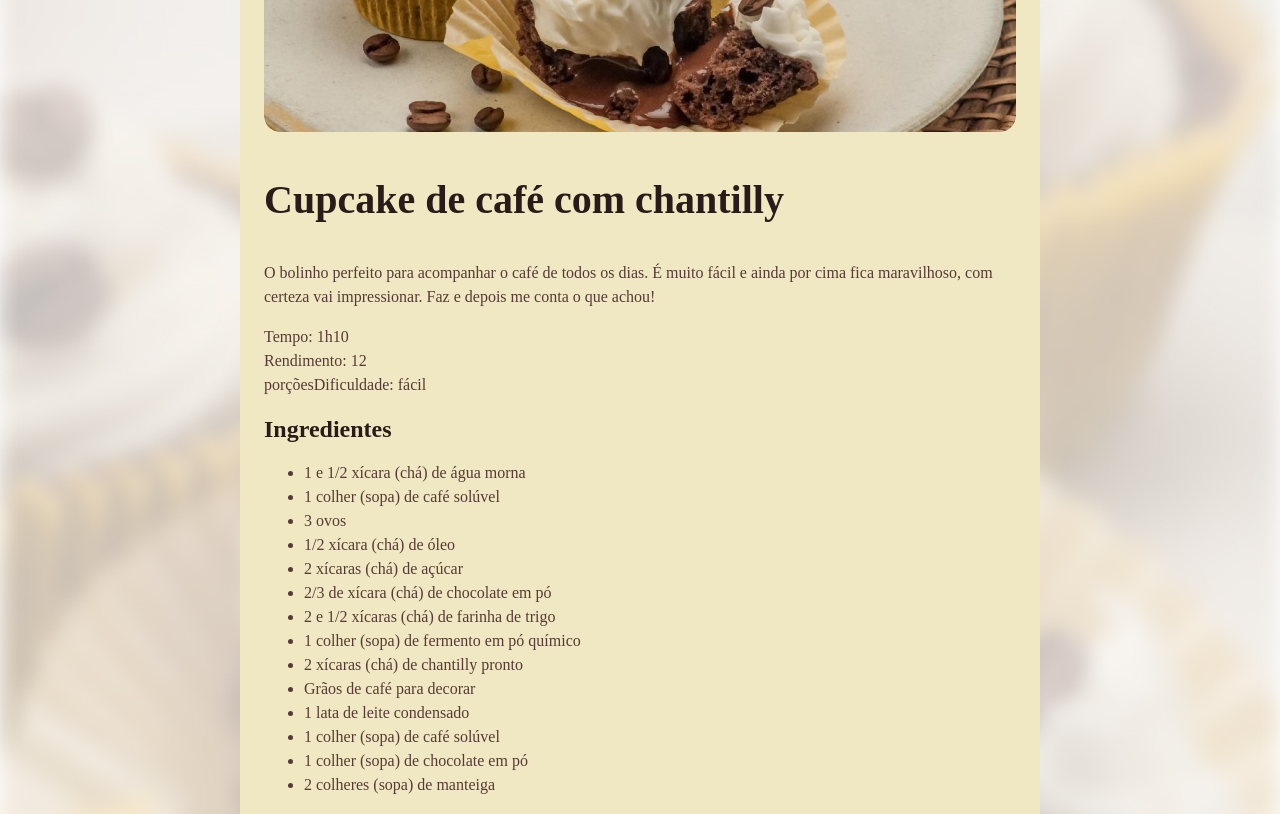
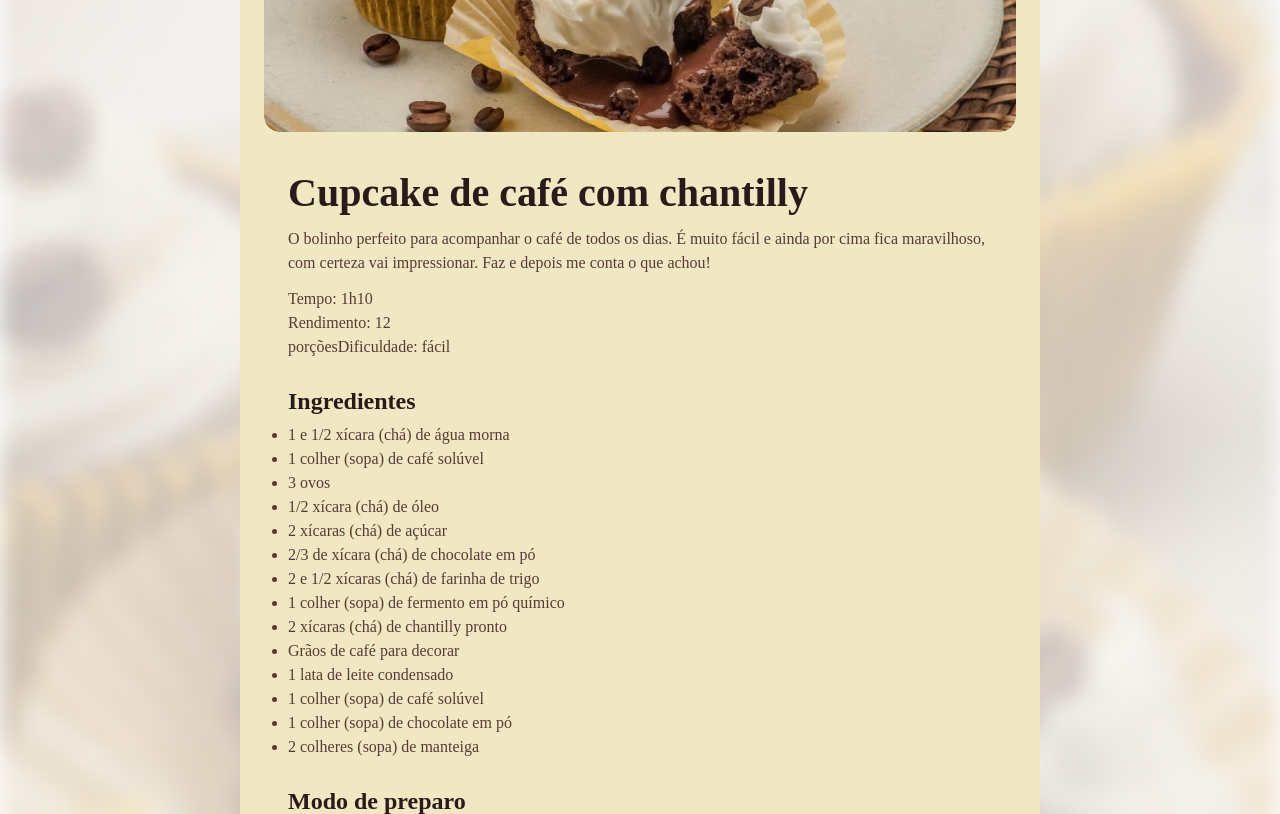
Before and after one commit to andremelchior/Receita, a plain HTML site: page index.html in a window 1280 px wide. Shown: the part 340-1154 px from the top of the page. Drawn offline with Linux system fonts and the light colour scheme; a web font is replaced by a local one.

Commit message:
feat: add spacing to elements.

```diff
--- a/style.css
+++ b/style.css
@@ -1,4 +1,6 @@
 *{
+    margin: 0;
+    padding: 0;
     box-sizing: border-box;
 }
 
@@ -28,9 +30,30 @@ h1{
     line-height: 140%;
     font-size: 40px;
     color: #291B1A;
+    margin-bottom: 4px;
+    line-height: 150%;
+
 }
 
 h2{
     font-size: 24px;
     color: #291B1A;
+    margin-bottom: 4px;
+    line-height: 150%;
 }
+
+main{
+    padding: 24px;
+}
+
+#about p + p {
+    margin-top: 12px;
+}
+
+section + section{
+    margin-top: 24px;
+}
+
+ul{
+    padding-left: 24;
+}
```
